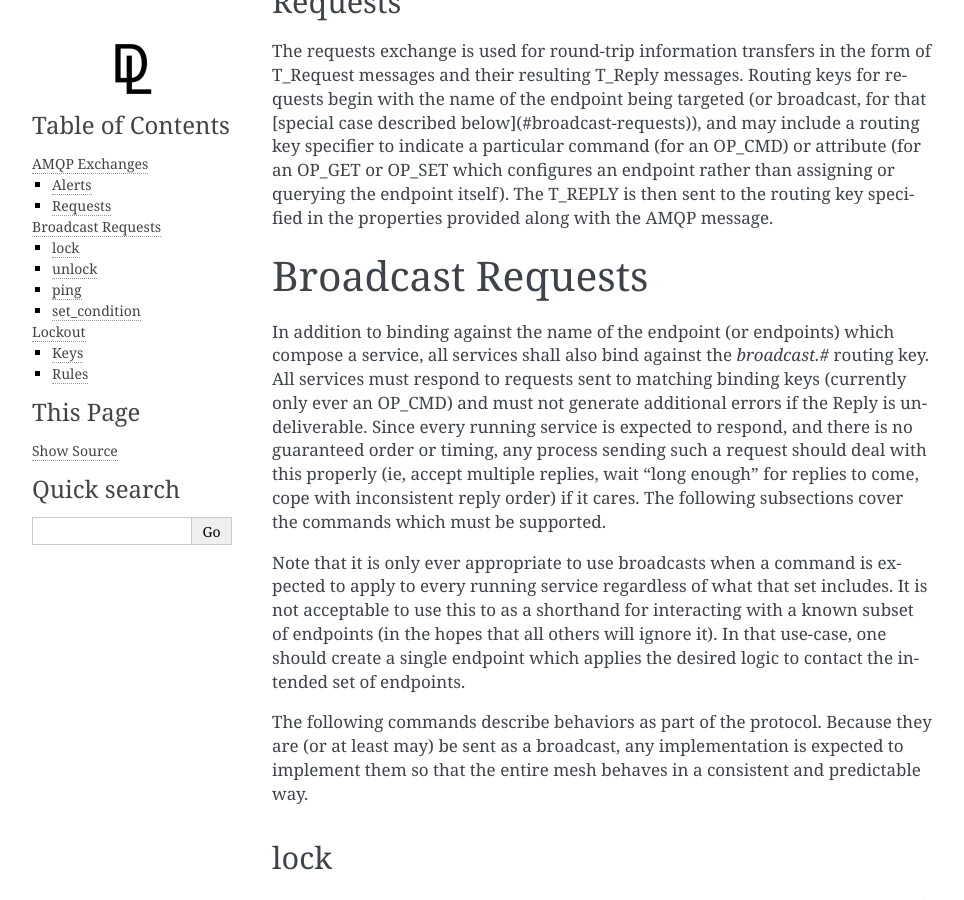
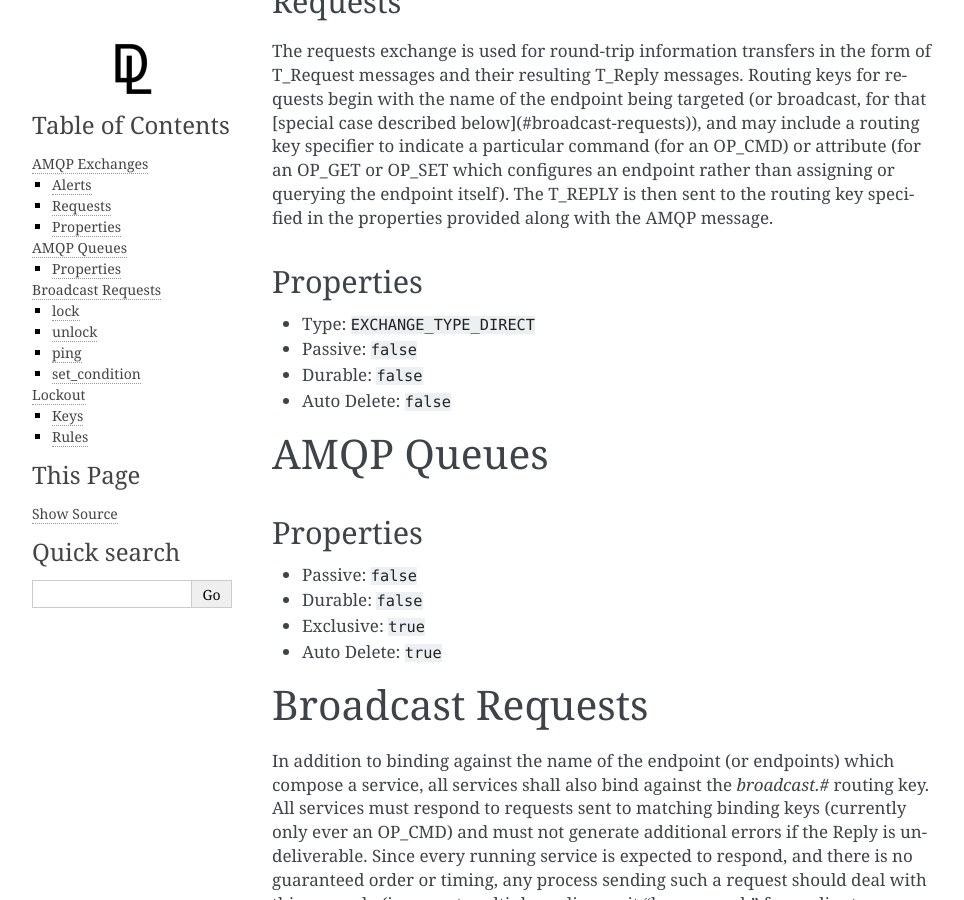
Before and after one commit to driplineorg/dripline, a Sphinx documentation site: the page built from source/Use-Protocol.rst, in a window 1280 px wide and 900 px high, scrolled down 874 px. Shown: the whole window, without its empty margins (148-1112 px from the left). Built offline with Sphinx 7.4.7, drawn with Linux system fonts in a browser that asks for light colours.

Commit message:
Added Exchange and Queue properties

```diff
--- a/source/Use-Protocol.rst
+++ b/source/Use-Protocol.rst
@@ -22,6 +22,26 @@ The alerts exchange is used for one directional information transfer, always in
 Requests
 --------
 The requests exchange is used for round-trip information transfers in the form of T_Request messages and their resulting T_Reply messages. Routing keys for requests begin with the name of the endpoint being targeted (or broadcast, for that [special case described below](#broadcast-requests)), and may include a routing key specifier to indicate a particular command (for an OP_CMD) or attribute (for an OP_GET or OP_SET which configures an endpoint rather than assigning or querying the endpoint itself). The T_REPLY is then sent to the routing key specified in the properties provided along with the AMQP message.
+
+Properties
+----------
+
+* Type: ``EXCHANGE_TYPE_DIRECT``
+* Passive: ``false``
+* Durable: ``false``
+* Auto Delete: ``false``
+
+
+AMQP Queues
+===========
+
+Properties
+----------
+
+* Passive: ``false``
+* Durable: ``false``
+* Exclusive: ``true``
+* Auto Delete: ``true``
 
 
 .. _broadcast-requests:
```
